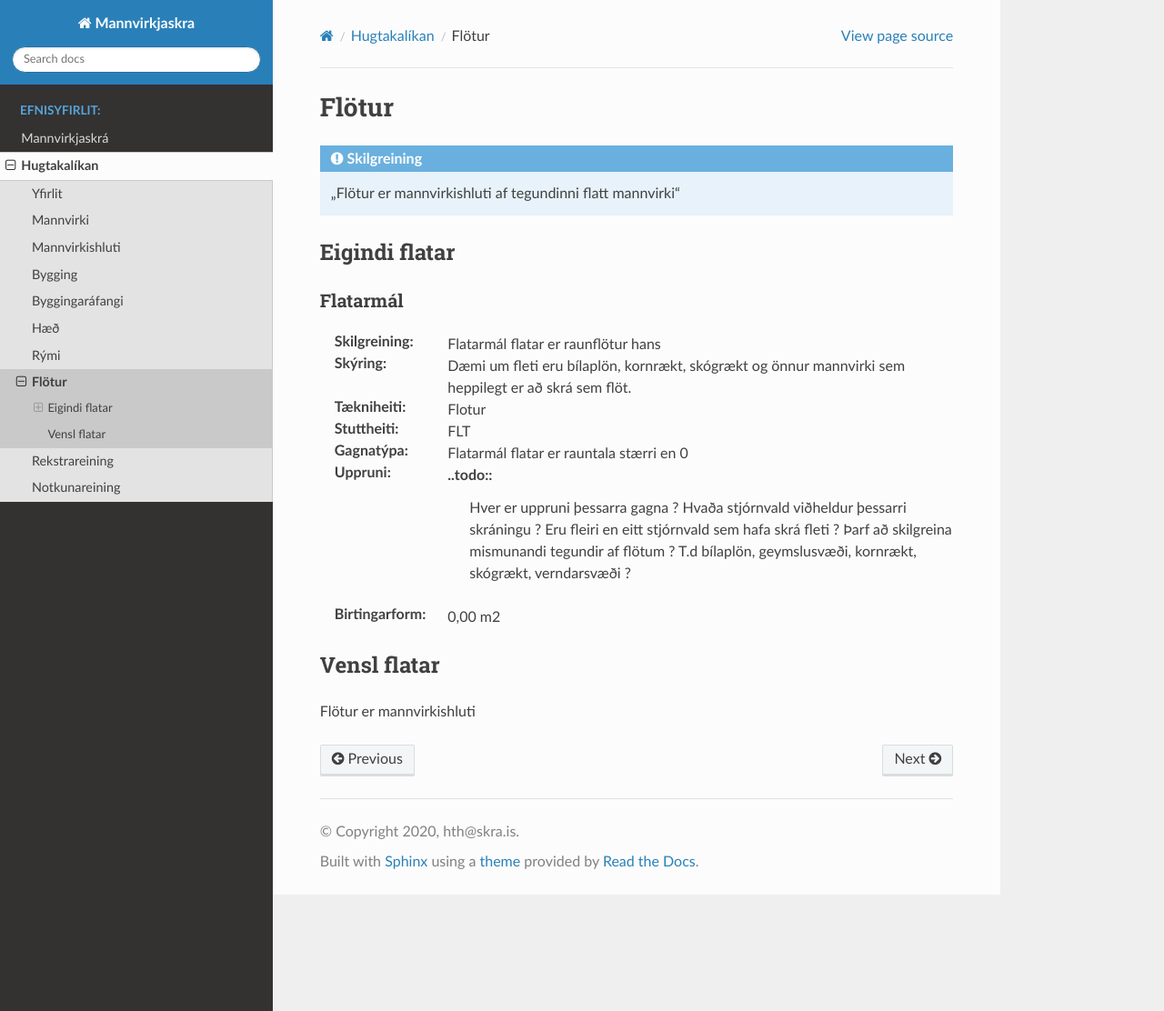
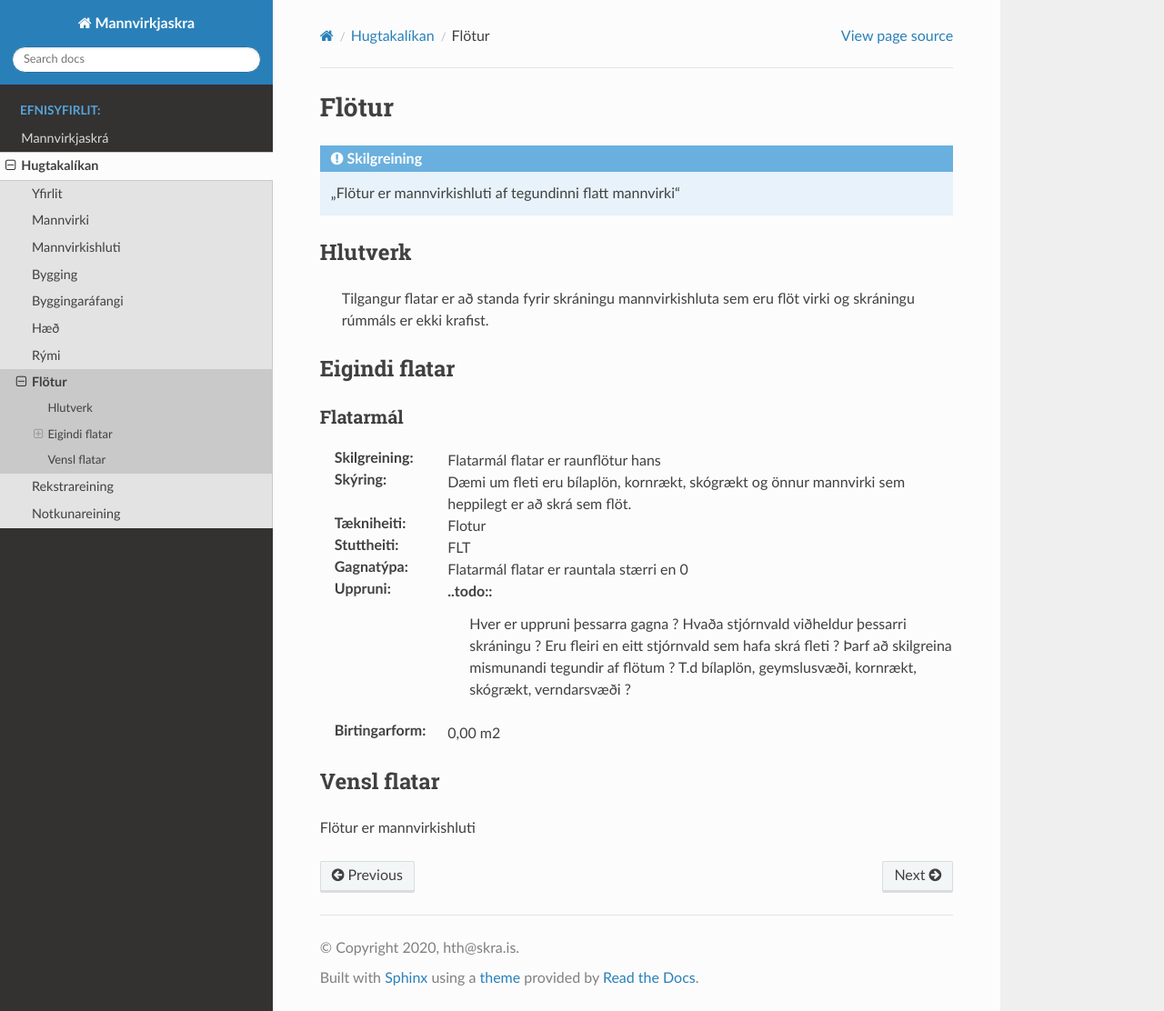
Before and after one commit to hthl/Mannvirkjaskra, a Sphinx documentation site: the page built from source/flotur.rst, in a window 1280 px wide and 1112 px high. Shown: the whole window at 91% size. Built offline with Sphinx 7.4.7 and the Read the Docs theme 2.0.0, drawn with Linux system fonts in a browser that asks for light colours.

Commit message:
Skilgreining flatar uppfærð

```diff
--- a/source/flotur.rst
+++ b/source/flotur.rst
@@ -5,6 +5,11 @@ Flötur
     :class: skilgreining
 
     „Flötur er mannvirkishluti af tegundinni flatt mannvirki“
+
+Hlutverk
+--------
+
+  Tilgangur flatar er að standa fyrir skráningu mannvirkishluta sem eru flöt virki og skráningu rúmmáls er ekki krafist.
 
 Eigindi flatar
 -------------------
```
